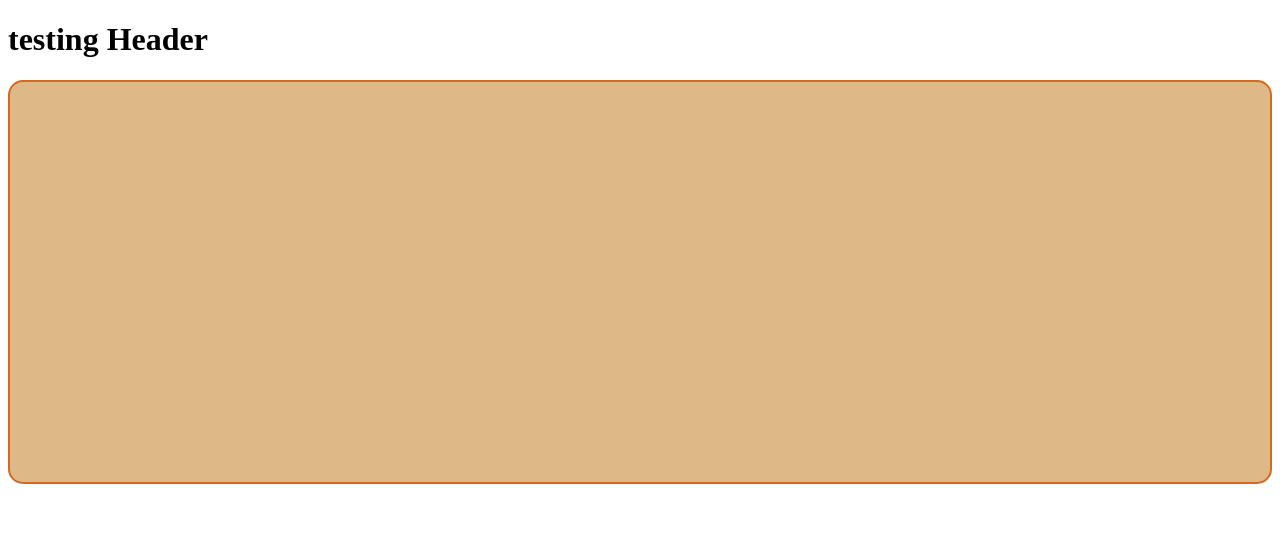
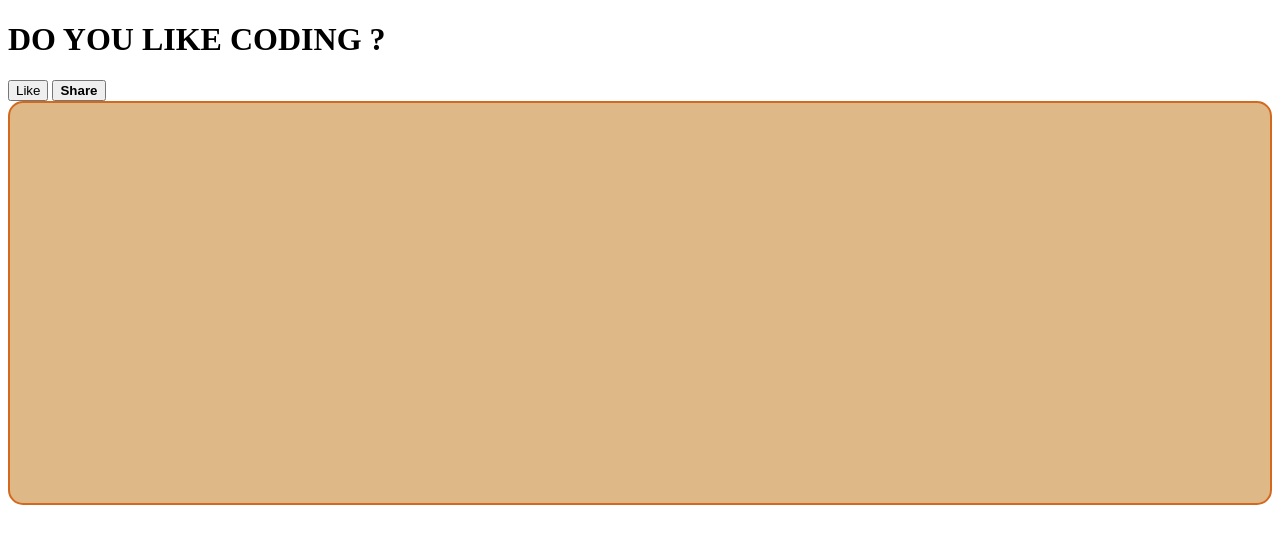
Before and after one commit to Lamasanju/Mywork, a plain HTML site: page index.html in a window 1280 px wide. Drawn offline with Linux system fonts and the light colour scheme.

Commit message:
"Index file testing"

```diff
--- a/index.html
+++ b/index.html
@@ -11,10 +11,14 @@
 </head>
 <body>
 
-    <h1>testing Header
+    <h1>DO YOU LIKE CODING ?
 
 
     </h1>
+    <button> Like </button>
+    <button>
+        <strong>Share</strong>
+    </button>
     <div>
 
     </div>
```
